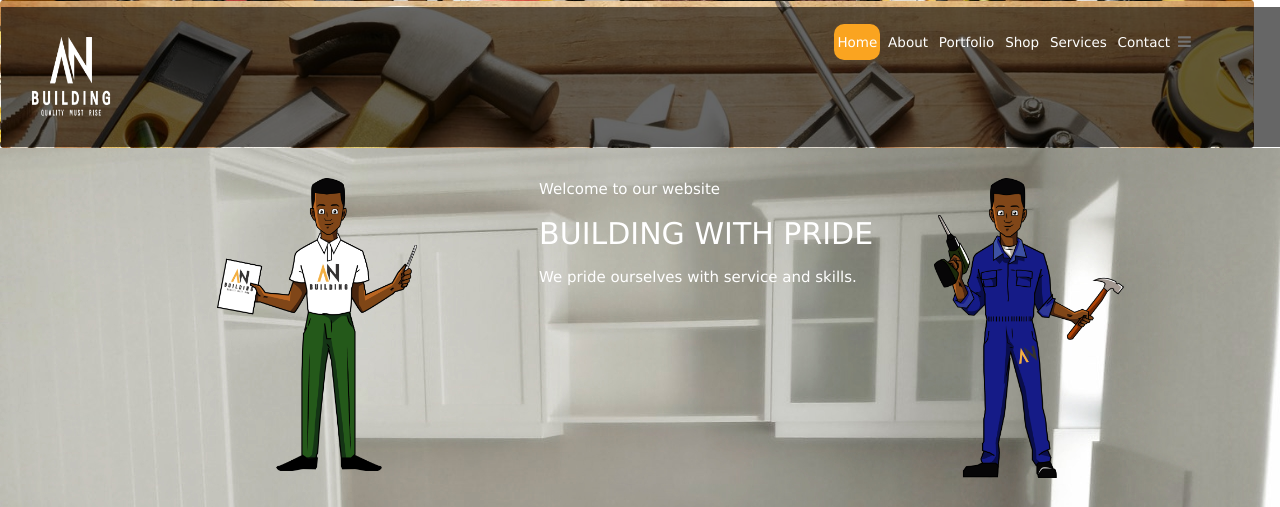
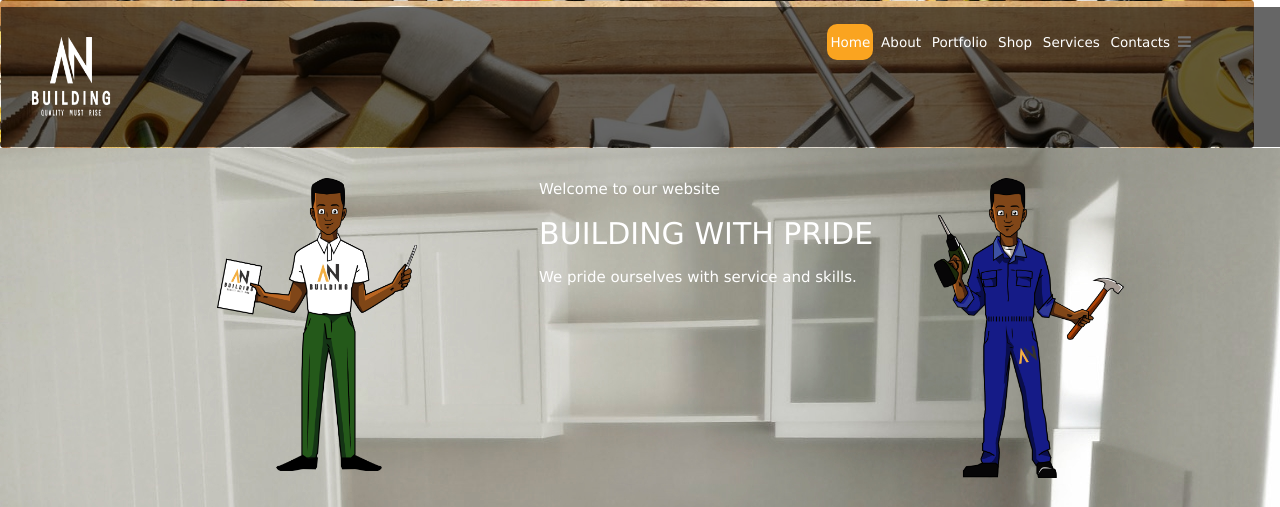
Before and after one commit to onkeyawa24/anbuilding, a PHP site: page / in a window 1280 px wide. Shown: the top 507 px of the page. Run offline with PHP 8.4, Linux system fonts and the light colour scheme.

Commit message:
Update index.php

```diff
--- a/index.php
+++ b/index.php
@@ -168,7 +168,7 @@ session_start();
 						<a href="html/portfolio.php"><span class="myNavHead">Portfolio</span></a>
 						<a href="html/shop.php"><span class="myNavHead">Shop</span></a>
 						<a href="html/services.php"><span class="myNavHead">Services</span></a>
-						<a href="html/contact.php"><span class="myNavHead">Contact</span></a>
+						<a href="html/contact.php"><span class="myNavHead">Contacts</span></a>
 						<a href="javascript:void(0);" class="icon" onclick="myFunction()">
 						    <i class="fa fa-bars"></i>
 						</a>
```
